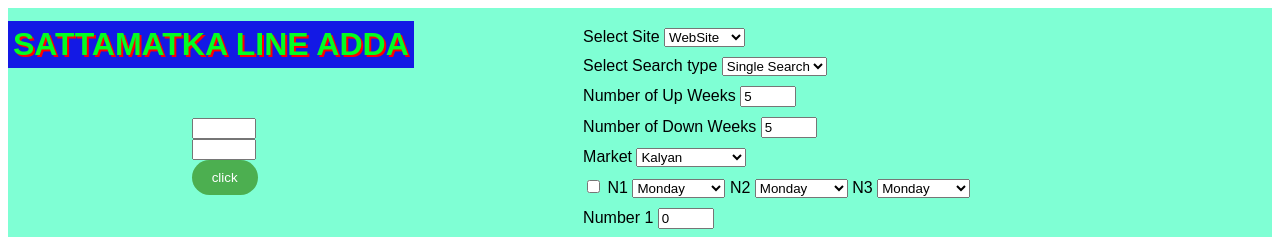
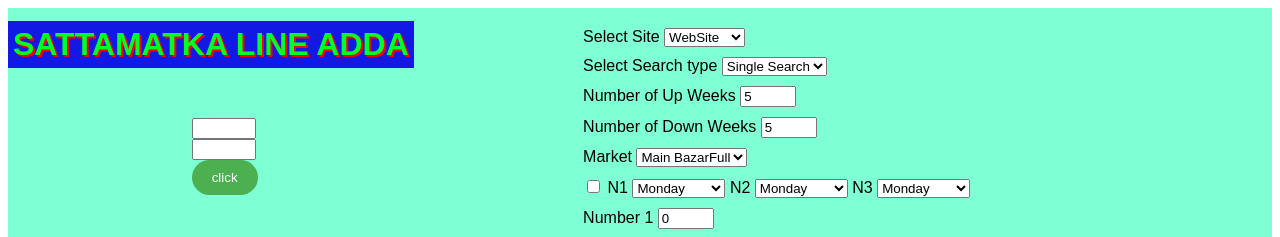
Before and after one commit to kshwadip/DigitFrontEnd, a SvelteKit app: page / in a window 1280 px wide. Shown: the top 237 px of the page. Built offline with nearby package versions, Linux system fonts and the light colour scheme.

Commit message:
Updated Frontend

```diff
--- a/src/routes/+page.svelte
+++ b/src/routes/+page.svelte
@@ -785,7 +785,8 @@
           <option value="5">Milan Night</option>
           <option value="6">Rajdhani Day</option>
           <option value="7">Rajdhani Night</option>
-          <option value="8">Padamawati</option>
+          <option value="8" selected>KalyanFull</option>
+          <option value="9" selected>Main BazarFull</option>
         </select>
       </div>
       <div>
--- a/src/routes/hidden/+page.svelte
+++ b/src/routes/hidden/+page.svelte
@@ -785,7 +785,8 @@
           <option value="5">Milan Night</option>
           <option value="6">Rajdhani Day</option>
           <option value="7">Rajdhani Night</option>
-          <option value="8">Padamawati</option>
+          <option value="8" selected>KalyanFull</option>
+          <option value="9" selected>Main BazarFull</option>
         </select>
       </div>
       <div>
```
